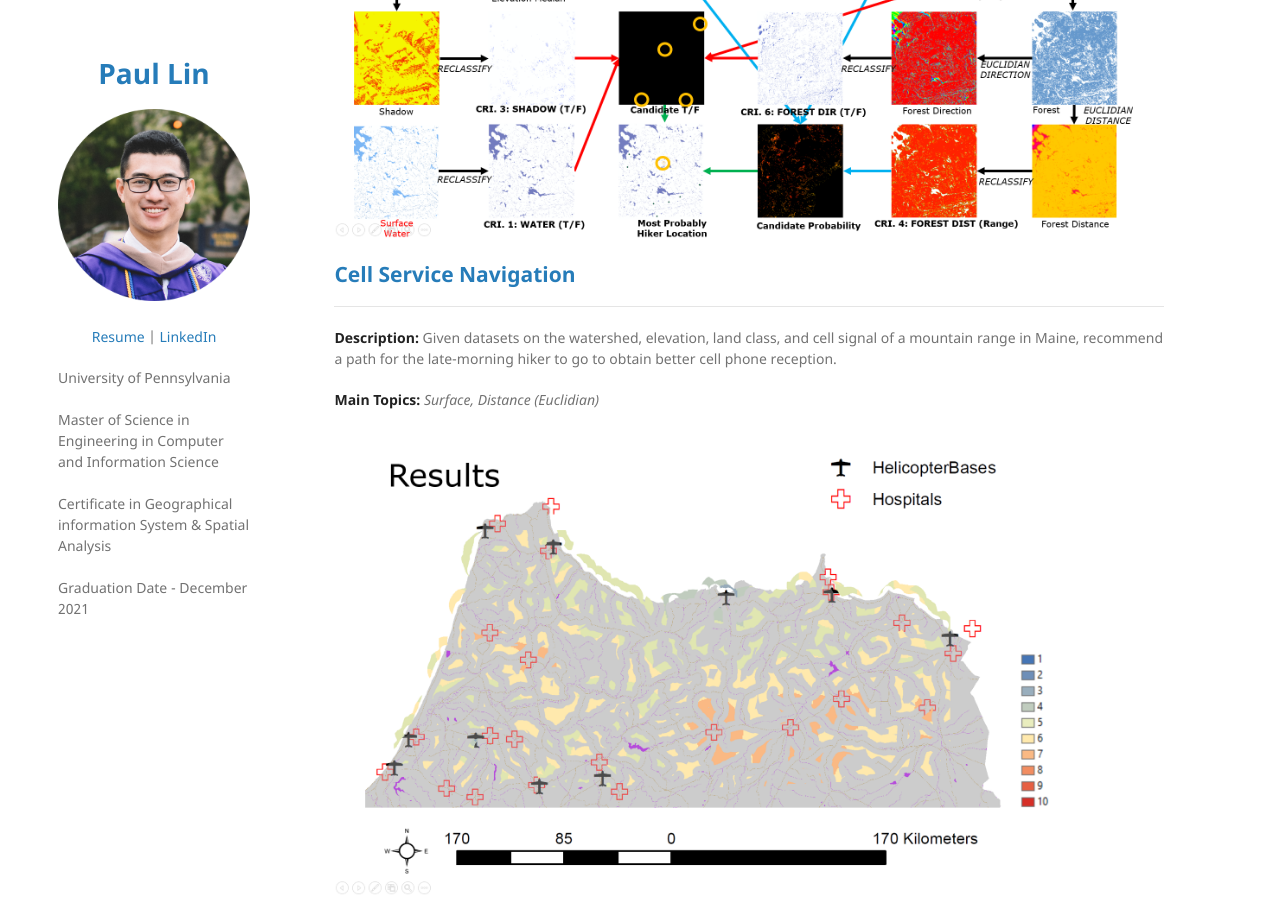
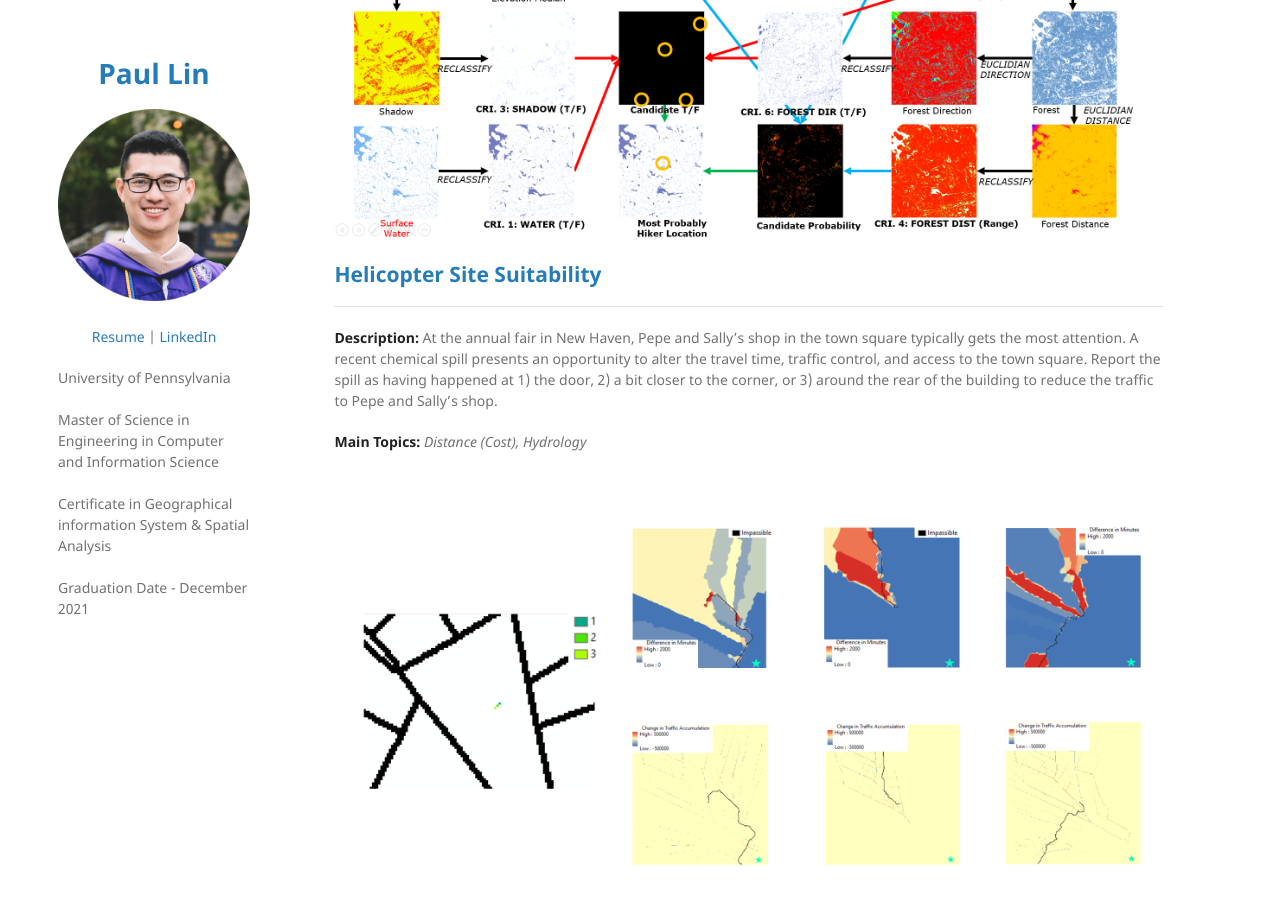
Before and after one commit to paulslin/paulslin.github.io, a Jekyll site: the page built from posts/GIS_works.md, in a window 1280 px wide and 900 px high, scrolled down 3209 px. Built offline with Jekyll 4.4.1, drawn with Linux system fonts in a browser that asks for light colours; our own code applies the rules of GitHub Pages for plain Markdown files.

Commit message:
Update GIS_works.md

```diff
--- a/posts/GIS_works.md
+++ b/posts/GIS_works.md
@@ -30,14 +30,6 @@
 <p align = "center"><img src="https://github.com/paulslin/paulslin.github.io/blob/main/images/GIS/celltower_thumbnail.PNG?raw=true"></p>
 <p align = "center"><img src="https://github.com/paulslin/paulslin.github.io/blob/main/images/GIS/celltower_flow.PNG?raw=true"></p>
 
-## <a href="/pdf/helicopter_presentation.pdf"> Cell Service Navigation </a>
----
-**Description:** Given datasets on the watershed, elevation, land class, and cell signal of a mountain range in Maine, recommend a path for the late-morning hiker to go to obtain better cell phone reception.
-
-**Main Topics:** <i> Surface, Distance (Euclidian) </i>
-<p align = "center"><img src="https://github.com/paulslin/paulslin.github.io/blob/main/images/GIS/helicopter_thumbnail.PNG?raw=true"></p>
-<p align = "center"><img src="https://github.com/paulslin/paulslin.github.io/blob/main/images/GIS/helicopter_flow.PNG?raw=true"></p>
-
 ## <a href="/pdf/traffic_presentation.pdf"> Helicopter Site Suitability </a>
 ---
 **Description:**  At the annual fair in New Haven, Pepe and Sally's shop in the town square typically gets the most attention.  A recent chemical spill presents an opportunity to alter the travel time, traffic control, and access to the town square.  Report the spill as having happened at 1) the door, 2) a bit closer to the corner, or 3) around the rear of the building to reduce the traffic to Pepe and Sally's shop.
```
